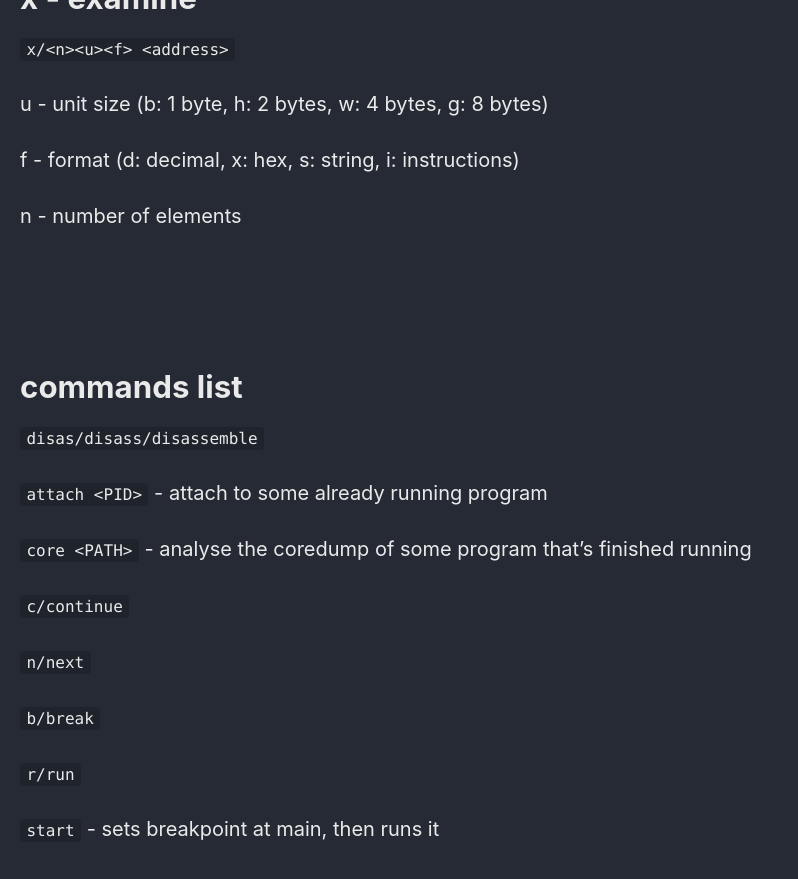
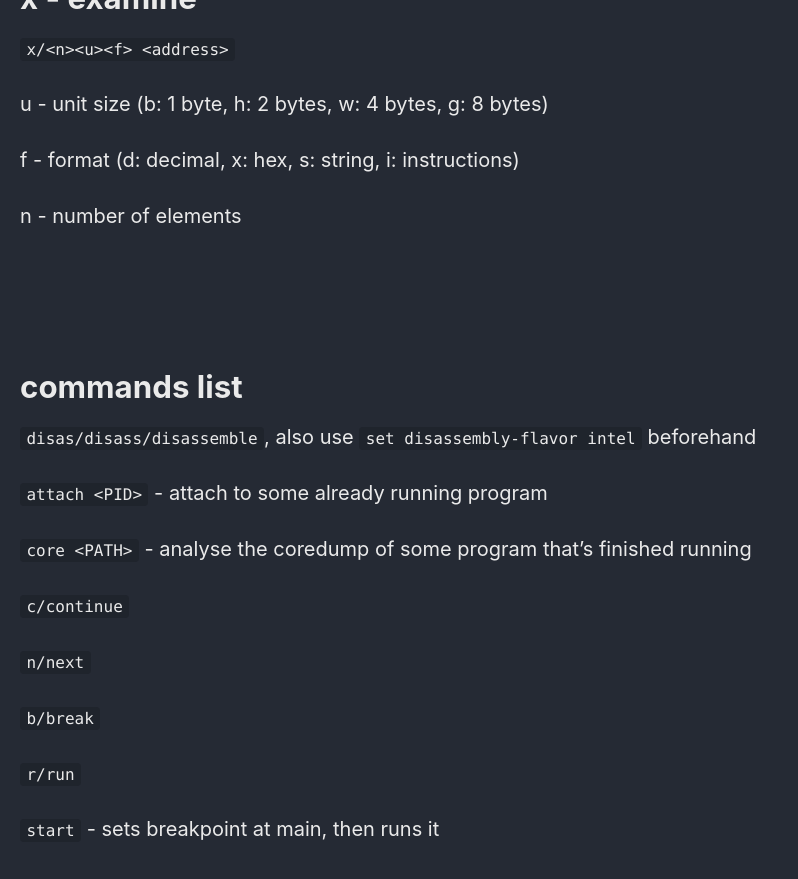
Before and after one commit to Connor-McCartney/Connor-McCartney.github.io, a Jekyll site: the page built from _pages/misc/gdb.md, in a window 1280 px wide and 900 px high, scrolled down 627 px. Shown: the top 879 px of the window, without its empty margins (0-798 px from the left). Built offline with Jekyll 4.4.1, drawn with Linux system fonts in a browser that asks for light colours; cached includes are drawn as plain includes.

Commit message:
Update gdb.md

```diff
--- a/_pages/misc/gdb.md
+++ b/_pages/misc/gdb.md
@@ -44,7 +44,7 @@ n -  number of elements
 
 # commands list
 
-`disas/disass/disassemble`
+`disas/disass/disassemble`, also use `set disassembly-flavor intel` beforehand
 
 `attach <PID>` - attach to some already running program
 
```
